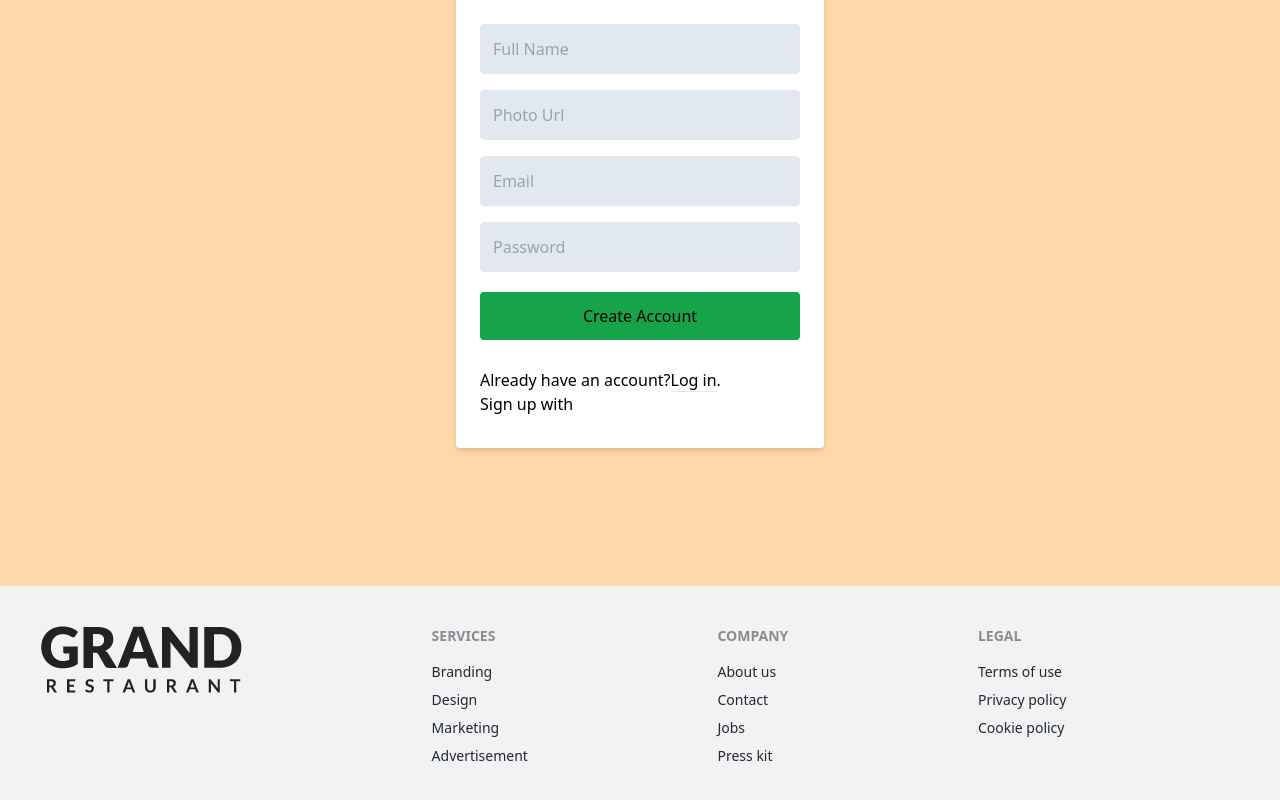
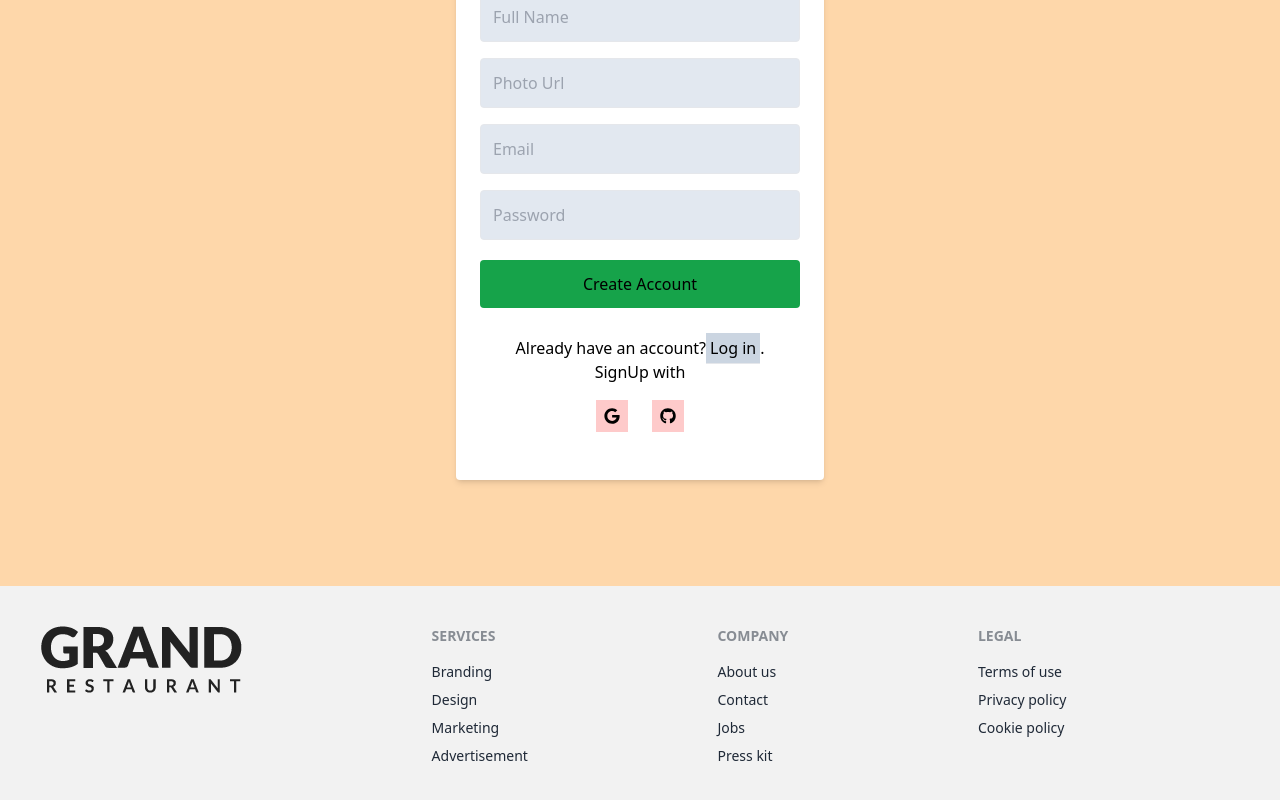
Before and after one commit to MuhiuddinSamim/chef-recipe-hunter-client-side, a React (Vite) app: page /registration in a window 1280 px wide. Shown: the part 810-1610 px from the top of the page. Built offline with nearby package versions, Linux system fonts and the light colour scheme.

Commit message:
more line added

```diff
--- a/package.json
+++ b/package.json
@@ -19,7 +19,7 @@
     "react-fast-marquee": "^1.5.2",
     "react-icons": "^4.8.0",
     "react-router-dom": "^6.11.0",
-    "sort-by": "^1.2.0"
+    "sort-by": "^0.0.2"
   },
   "devDependencies": {
     "@types/react": "^18.0.28",
--- a/src/Components/Login.jsx
+++ b/src/Components/Login.jsx
@@ -32,7 +32,7 @@ const Login = () => {
         </div>
         <div className="text-grey-dark mt-6">
             Have an Account?
-                              <Link to='/registration' className="no-underline border-b border-blue text-blue">
+                              <Link to='/registration' className="no-underline border-b border-blue p-1 bg-slate-300 text-blue">
                                    Sign up
                                    </Link>.
         </div>
--- a/src/Components/Registration.jsx
+++ b/src/Components/Registration.jsx
@@ -1,5 +1,7 @@
 import React from 'react';
 import { Link } from 'react-router-dom';
+import { FaGoogle,FaGithub} from 'react-icons/fa';
+
 
 const Registration = () => {
     return (
@@ -34,14 +36,25 @@ const Registration = () => {
                         type="submit"
                         className="w-full text-center py-3 rounded bg-green-600 text-white-600 hover:bg-green-dark focus:outline-none my-1"
                     >Create Account</button>
-                    <div className="text-grey-dark mt-6">
+                    <div className="text-grey-dark mt-6 text-center">
                          Already have an account?
-                              <Link to='/login' className="no-underline border-b border-blue text-blue">
+                              <Link to='/login' className="no-underline border-b border-blue text-blue p-1 bg-slate-300">
                                    Log in
                                    </Link>.
                     </div>
-                    <div>
-                        <p>Sign up with</p>
+                    <div className='text-center'>
+                        <h3>SignUp with</h3>
+                        <div className='sm:flex justify-center p-4'>
+                            <div className='bg-red-200 hover:bg-red-300 p-2 me-3'  >
+                                <FaGoogle />
+                            </div>
+                            <div className='bg-red-200 hover:bg-red-300 ms-3 p-2'>
+                        <FaGithub/>
+
+                            </div>
+
+                        </div>
+
 
                     </div>
 
```
Also changed, not shown: 1 other file (tests, documents, lock files or other folders).
